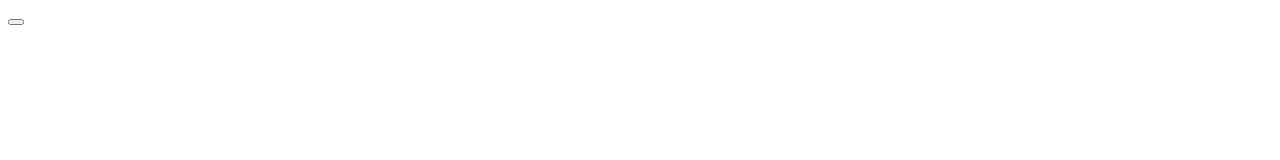
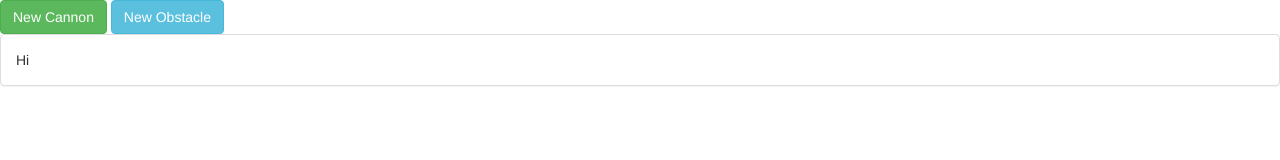
Before and after one commit to calebzulawski/music-thing, a website: page public/phytest.html in a window 1280 px wide. Drawn offline with nearby package versions, Linux system fonts and the light colour scheme.

Commit message:
starting ui stuff

```diff
--- /dev/null
+++ b/public/js/jqueries.js
@@ -0,0 +1,4 @@
+//
+
+$('#newBox').on('click', newBox)
+$('#newCannon').on('click', newCannon)
--- a/public/js/phytest.js
+++ b/public/js/phytest.js
@@ -85,5 +85,5 @@ Events.on(engine, 'tick', function (event) {
 
 });
 
-$('#newBox').on('click', newBox)
+// $('#newBox').on('click', newBox)
 $(document).ready(phyEngine);
--- a/public/phytest.html
+++ b/public/phytest.html
@@ -1,14 +1,25 @@
 <!DOCTYPE html>
 <html>
 <head>
+<link rel="stylesheet" type="text/css" href="https://maxcdn.bootstrapcdn.com/bootstrap/3.3.5/css/bootstrap.min.css">
 <script src="/components/matter-js/build/matter.min.js"></script>
 <script src="/components/jquery/dist/jquery.min.js"></script>
+<script src="https://maxcdn.bootstrapcdn.com/bootstrap/3.3.5/js/bootstrap.min.js">
 <script src="/js/tones.js"></script>
+
 <title>Physics test</title>
 </head>
 <body>
-	<button id="newBox"></button>
+	<button  class="btn btn-success" id="newCannon">New Cannon</button>
+	<button  class="btn btn-info" id="newBox">New Obstacle</button>
+
 <div id="phy-engine"></div>
+<div class="panel panel-default">
+  <div class="panel-body">
+    Hi
+  </div>
+</div>
 </body>
 <script src="/js/phytest.js"></script>
+<script src="/js/jqueries.js"></script>
 </html>
```
